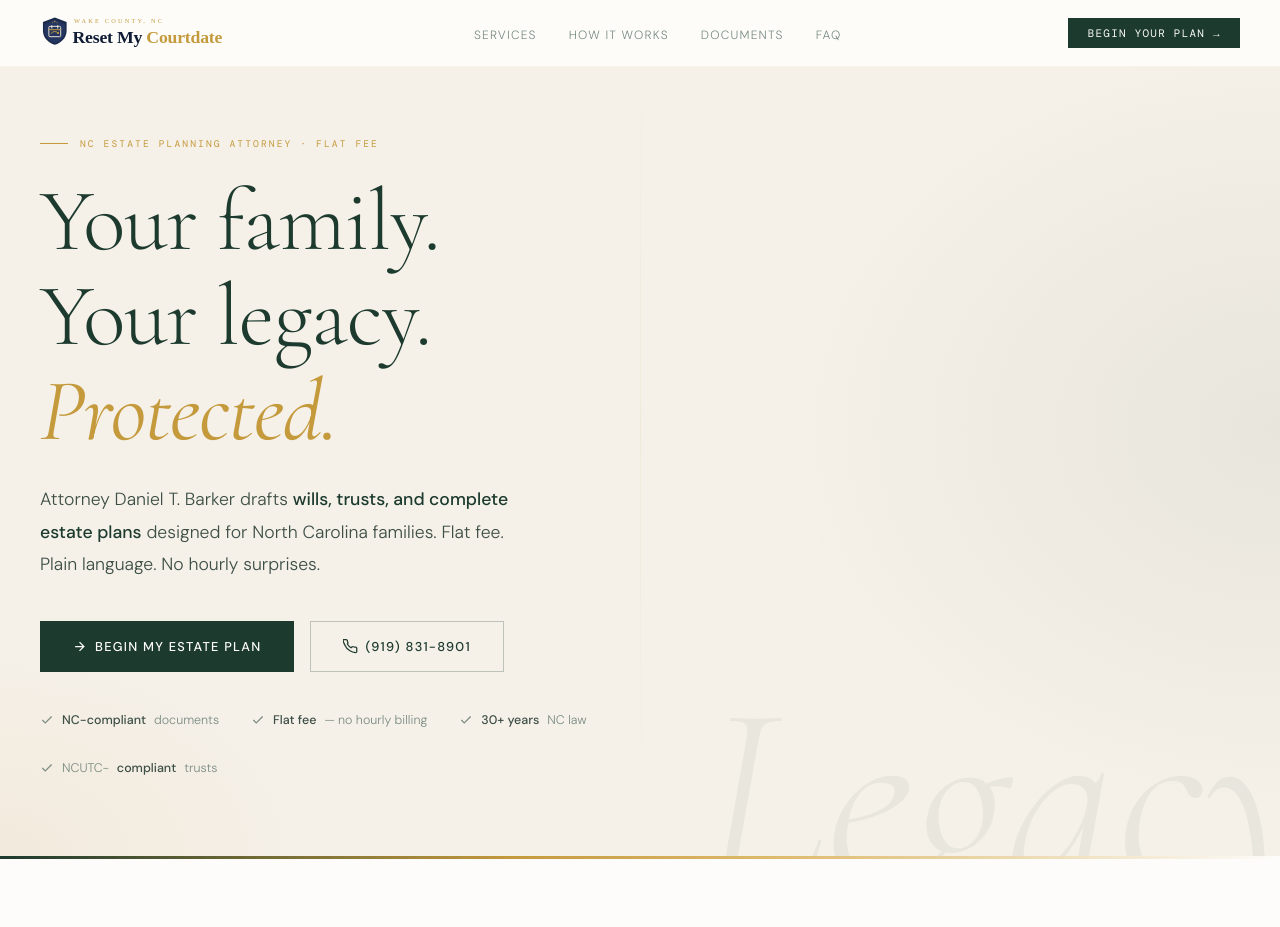
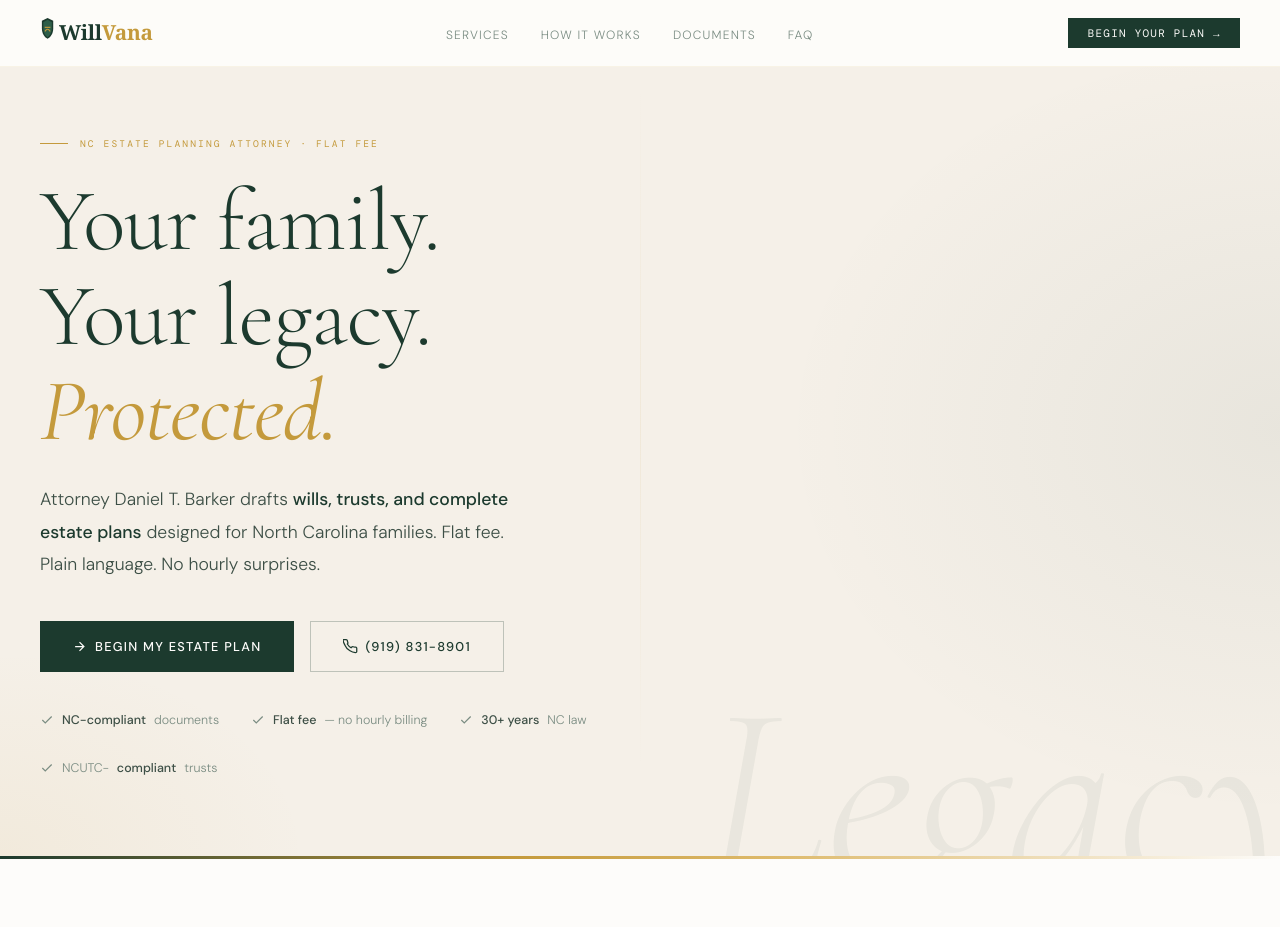
Before and after one commit to lawvana/willvana, a plain HTML site: page index.html in a window 1280 px wide. Shown: the top 927 px of the page. Drawn offline with nearby package versions, Linux system fonts and the light colour scheme.

Commit message:
Fix: inline SVG logos, remove broken external asset deps

```diff
--- a/index.html
+++ b/index.html
@@ -8,7 +8,7 @@
 <meta name="keywords" content="NC estate planning attorney, will attorney Raleigh, trust attorney North Carolina, irrevocable trust NC, pour-over will, estate planning Wake County">
 <meta property="og:title" content="WillVana | NC Estate Planning Attorney">
 <meta property="og:description" content="Wills, trusts, and legacy planning from NC attorney Daniel T. Barker. Flat fee. Starts online.">
-<link rel="icon" href="/assets/svg/favicon.svg" type="image/svg+xml">
+<link rel="icon" href="/assets/svg/willvana-favicon.svg" type="image/svg+xml">
 <link rel="preconnect" href="https://fonts.googleapis.com">
 <link rel="preconnect" href="https://fonts.gstatic.com" crossorigin>
 <link href="https://fonts.googleapis.com/css2?family=Cormorant+Garamond:ital,wght@0,300;0,400;0,600;0,700;1,300;1,400;1,600&family=DM+Sans:wght@300;400;500&family=DM+Mono:wght@400;500&display=swap" rel="stylesheet">
@@ -312,7 +312,13 @@ footer { background:var(--ink); padding:3rem 2.5rem; }
 <!-- NAV -->
 <nav>
   <a href="/" class="nav-logo">
-    <img src="/assets/svg/logo-compact-dark-text.svg" alt="WillVana">
+    <svg viewBox="0 0 160 36" fill="none" xmlns="http://www.w3.org/2000/svg" height="34">
+      <path d="M8 2L2 5V13C2 18.5 4.5 22.5 8 24C11.5 22.5 14 18.5 14 13V5L8 2Z" fill="#1C3A2E"/>
+      <path d="M8 4L3.5 6.5V13C3.5 17.5 5.5 21 8 22.5C10.5 21 12.5 17.5 12.5 13V6.5L8 4Z" fill="#2D5E49"/>
+      <line x1="5" y1="12" x2="11" y2="12" stroke="#C49A3C" stroke-width="1.2"/>
+      <path d="M5.5 16 Q6.5 14 8 14 Q9.5 14 10.5 16" stroke="#C49A3C" stroke-width="1.2" fill="none" stroke-linecap="round"/>
+      <text x="20" y="25" font-family="Georgia, serif" font-size="22" fill="#1C3A2E" font-weight="700" letter-spacing="-0.3">Will<tspan fill="#C49A3C">Vana</tspan></text>
+    </svg>
   </a>
   <ul class="nav-links">
     <li><a href="#services">Services</a></li>
@@ -608,7 +614,10 @@ footer { background:var(--ink); padding:3rem 2.5rem; }
 <footer>
   <div class="footer-inner">
     <div class="footer-brand">
-      <img src="/assets/svg/logo-compact-dark-text.svg" alt="WillVana" style="height:28px;filter:brightness(0) invert(1) opacity(.4)">
+      <svg viewBox="0 0 160 36" fill="none" xmlns="http://www.w3.org/2000/svg" height="28" style="opacity:.4;filter:brightness(0) invert(1)">
+      <path d="M8 2L2 5V13C2 18.5 4.5 22.5 8 24C11.5 22.5 14 18.5 14 13V5L8 2Z" fill="#1C3A2E"/>
+      <text x="20" y="25" font-family="Georgia, serif" font-size="22" fill="#1C3A2E" font-weight="700">WillVana</text>
+    </svg>
       <p>A LawVana.com service by Barker Richardson, PLLC. Licensed NC attorneys. Little Firm, Big Results.</p>
     </div>
     <div class="footer-col">
```
Also changed, not shown: intake.html (+7 -2 lines), thank-you.html (+1 -1 lines), assets/svg/icon-mark-gold.svg (deleted), assets/svg/logo-compact-dark-text.svg (deleted), assets/svg/logo-primary-dark.svg (deleted), assets/svg/willvana-favicon.svg (renamed from assets/svg/favicon.svg), 2 other files.
